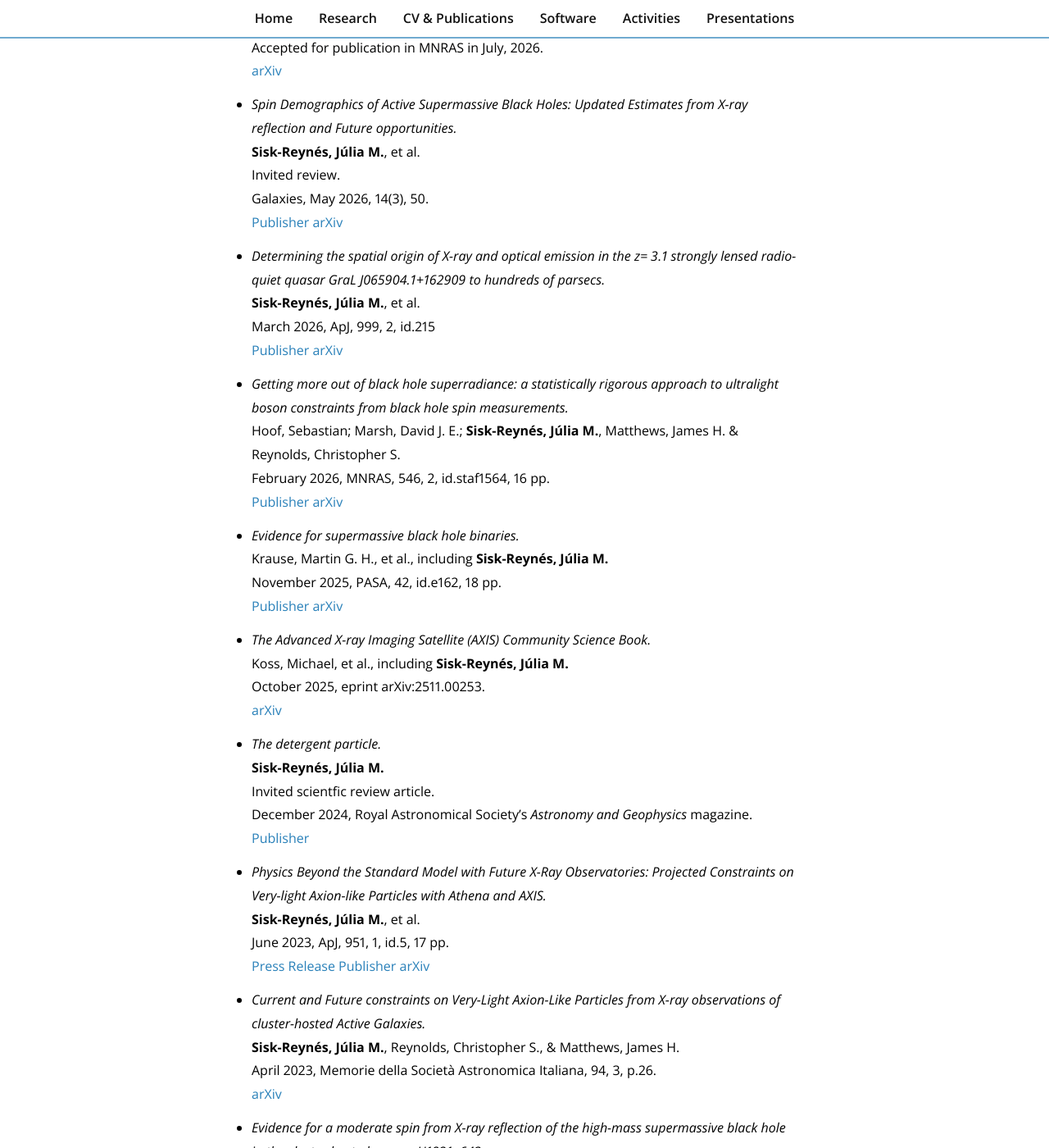
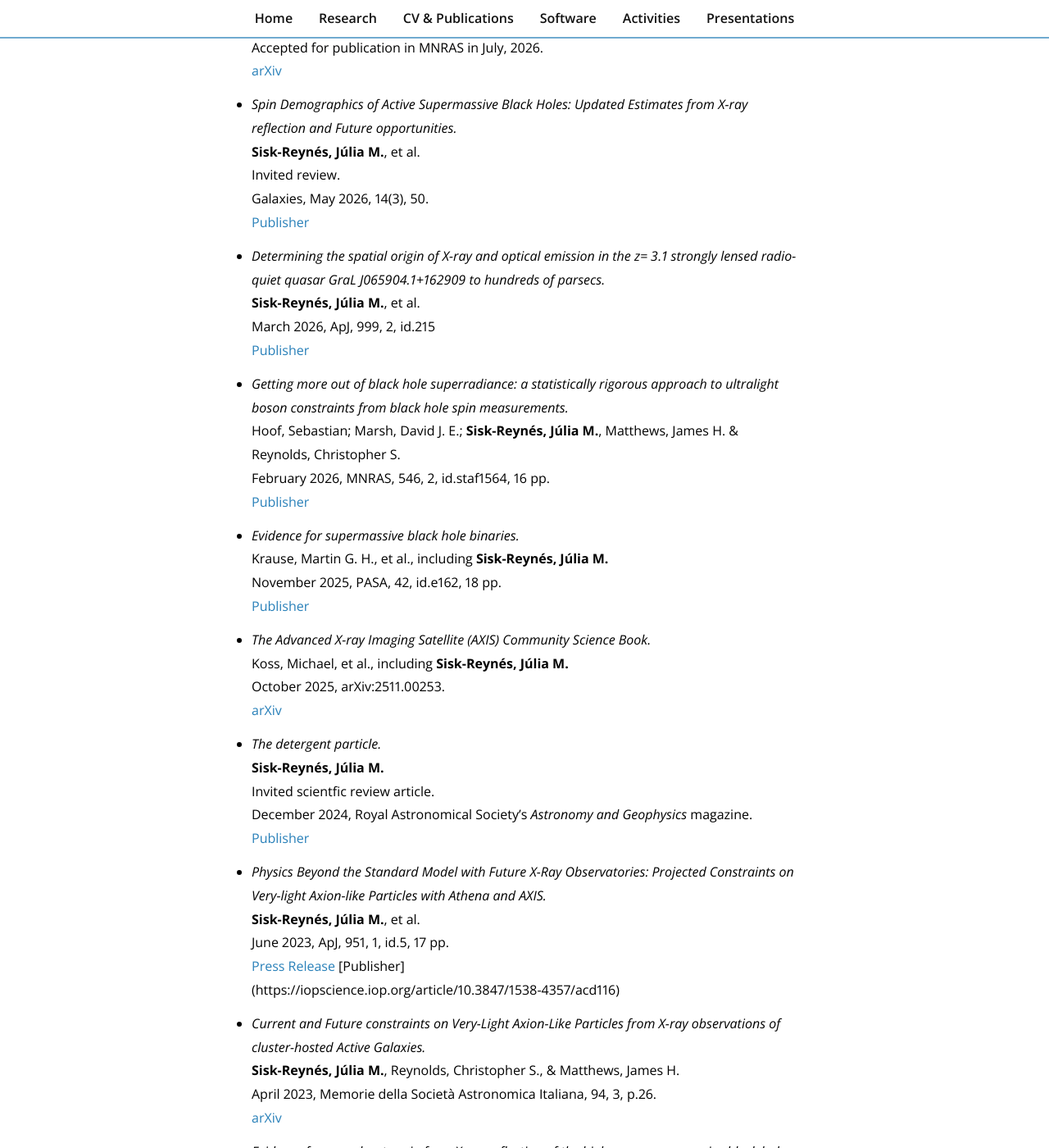
Before and after one commit to jsiskreynes-astro/jsiskreynes-astro.github.io, a Jekyll site: the page built from cv+publications.md, in a window 1280 px wide and 1400 px high, scrolled down 799 px. Shown: the whole window at 82% size. Built offline with Jekyll 4.4.1, drawn with Linux system fonts in a browser that asks for light colours; nearby versions of some CDN libraries; some of the changed text lies outside the part shown.

Commit message:
Update cv+publications.md

```diff
--- a/cv+publications.md
+++ b/cv+publications.md
@@ -30,26 +30,26 @@ Accepted for publication in MNRAS in July, 2026. <br>
 **Sisk-Reynés, Júlia M.**, et al. <br>
 Invited review. <br>
 Galaxies, May 2026, 14(3), 50. <br>
-[Publisher](https://www.mdpi.com/2075-4434/14/3/50)  [arXiv](https://arxiv.org/abs/2605.13949)  <br>
+[Publisher](https://www.mdpi.com/2075-4434/14/3/50) <br>
 
 - *Determining the spatial origin of X-ray and optical emission in the z= 3.1 strongly lensed radio-quiet quasar GraL J065904.1+162909 to hundreds of parsecs.*  <br>
 **Sisk-Reynés, Júlia M.**, et al. <br>
 March 2026, ApJ, 999, 2, id.215  <br>
-[Publisher](https://iopscience.iop.org/article/10.3847/1538-4357/ae3f2c)  [arXiv](https://arxiv.org/abs/2605.13949)  <br>
+[Publisher](https://iopscience.iop.org/article/10.3847/1538-4357/ae3f2c) <br>
 
 - *Getting more out of black hole superradiance: a statistically rigorous approach to ultralight boson constraints from black hole spin measurements.*<br>
 Hoof, Sebastian; Marsh, David J. E.; **Sisk-Reynés, Júlia M.**, Matthews, James H. & Reynolds, Christopher S.  <br>
 February 2026, MNRAS, 546, 2, id.staf1564, 16 pp.  <br>
-[Publisher](https://academic.oup.com/mnras/article/546/2/staf1564/8258944?login=false)  [arXiv](https://arxiv.org/abs/2406.10337)
+[Publisher](https://academic.oup.com/mnras/article/546/2/staf1564/8258944?login=false)
 
 - *Evidence for supermassive black hole binaries.*  <br>
 Krause, Martin G. H., et al., including **Sisk-Reynés, Júlia M.** <br>
 November 2025, PASA, 42, id.e162, 18 pp.  <br>
-[Publisher](https://www.cambridge.org/core/journals/publications-of-the-astronomical-society-of-australia/article/evidence-for-supermassive-black-hole-binaries/6A4690BF6A39C8DE7D735A700B0C63C8)  [arXiv](https://arxiv.org/abs/2510.07534) <br>
+[Publisher](https://www.cambridge.org/core/journals/publications-of-the-astronomical-society-of-australia/article/evidence-for-supermassive-black-hole-binaries/6A4690BF6A39C8DE7D735A700B0C63C8) <br>
 
 - *The Advanced X-ray Imaging Satellite (AXIS) Community Science Book.*  <br>
 Koss, Michael, et al., including **Sisk-Reynés, Júlia M.** <br>
-October 2025, eprint arXiv:2511.00253.  <br>
+October 2025, arXiv:2511.00253.  <br>
 [arXiv](https://arxiv.org/abs/2511.00253)
 
 - *The detergent particle.* <br>
@@ -61,24 +61,25 @@ December 2024, Royal Astronomical Society's *Astronomy and Geophysics* magazine.
 - *Physics Beyond the Standard Model with Future X-Ray Observatories: Projected Constraints on Very-light Axion-like Particles with Athena and AXIS.* <br>
 **Sisk-Reynés, Júlia M.**, et al.  <br>
 June 2023, ApJ, 951, 1, id.5, 17 pp.  <br>
-[Press Release](https://www.the-athena-x-ray-observatory.eu/en/node/796)  [Publisher](https://iopscience.iop.org/article/10.3847/1538-4357/acd116)  [arXiv](https://arxiv.org/abs/2211.05136)  <br>
+[Press Release](https://www.the-athena-x-ray-observatory.eu/en/node/796)  [Publisher] <br>(https://iopscience.iop.org/article/10.3847/1538-4357/acd116)  <br>
 
 - *Current and Future constraints on Very-Light Axion-Like Particles from X-ray observations of cluster-hosted Active Galaxies.*  <br>
 **Sisk-Reynés, Júlia M.**, Reynolds, Christopher S., & Matthews, James H.  <br>
 April 2023, Memorie della Società Astronomica Italiana, 94, 3, p.26.  <br>
-[arXiv](https://arxiv.org/abs/2304.08513)  <br>
+[arXiv](https://arxiv.org/abs/2304.08513) <br>
 
 - *Evidence for a moderate spin from X-ray reflection of the high-mass supermassive black hole in the cluster-hosted quasar H1821+643.*  <br>
 **Sisk-Reynés, Júlia M.**, et al. <br>
 June 2022, MNRAS, 514, 2, pp. 2568–2580. <br>
-[Press Release](https://chandra.harvard.edu/press/22_releases/press_063022.html)  [Publisher](https://academic.oup.com/mnras/article/514/2/2568/6612076?login=false)  [arXiv](https://arxiv.org/abs/2205.12974)  <br>
+[Publisher](https://academic.oup.com/mnras/article/514/2/2568/6612076?login=false) <br>
+[Press Release](https://chandra.harvard.edu/press/22_releases/press_063022.html)  <br>
 
 - *How Do Magnetic Field Models Affect Astrophysical Limits on Light Axion-like Particles? An X-Ray Case Study with NGC 1275.*  <br>
 Matthews, James H.; Marsh, M. C. David; Reynolds, Christopher S., **Sisk-Reynés, Júlia M.** & Rodman, Payton E.  <br>
 May 2022, ApJ, 930, 1, id.90, 17 pp.  <br>
-[Publisher](https://iopscience.iop.org/article/10.3847/1538-4357/ac5625)  [arXiv](https://arxiv.org/abs/2202.08875)  <br>
+[Publisher](https://iopscience.iop.org/article/10.3847/1538-4357/ac5625) <br>
 
 - *New constraints on light axion-like particles using Chandra transmission grating spectroscopy of the powerful cluster-hosted quasar H1821+643.* <br>
  **Sisk-Reynés, Júlia M.**, et al. <br>
 February 2022, MNRAS, 510, 1, pp.1264-1277. <br>
-[Publisher](https://academic.oup.com/mnras/article/510/1/1264/6448485?login=false)  [arXiv](https://arxiv.org/abs/2109.03261) <br>
+[Publisher](https://academic.oup.com/mnras/article/510/1/1264/6448485?login=false) <br>
```
